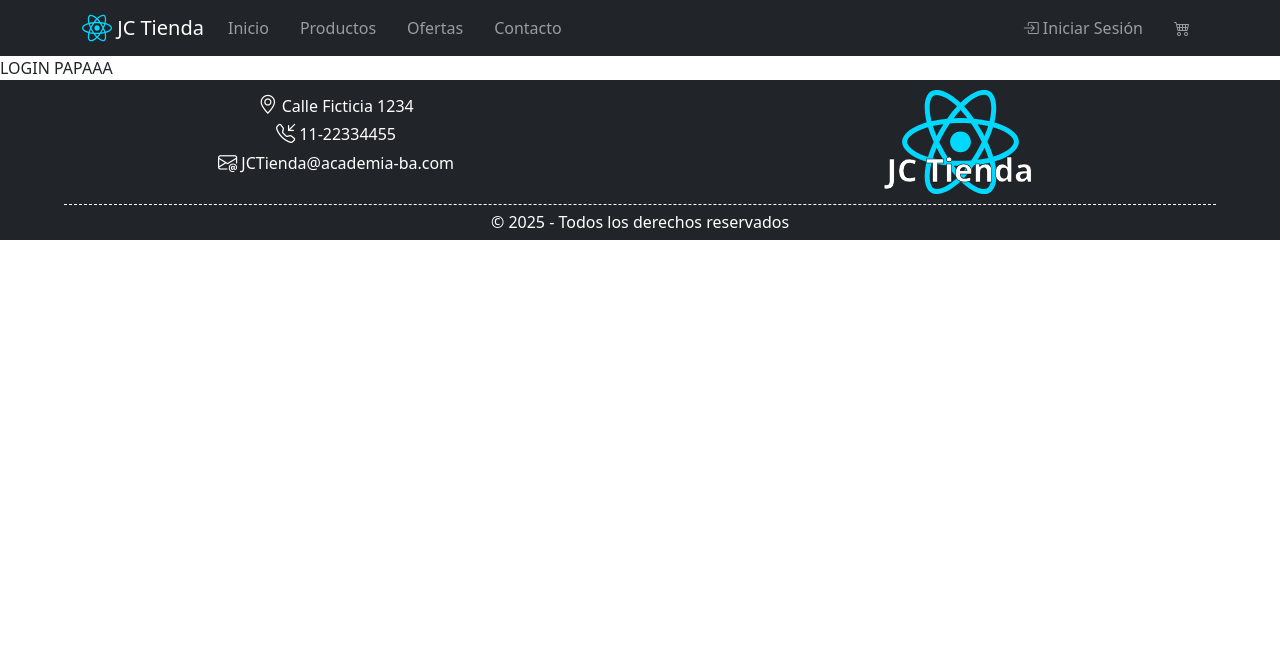
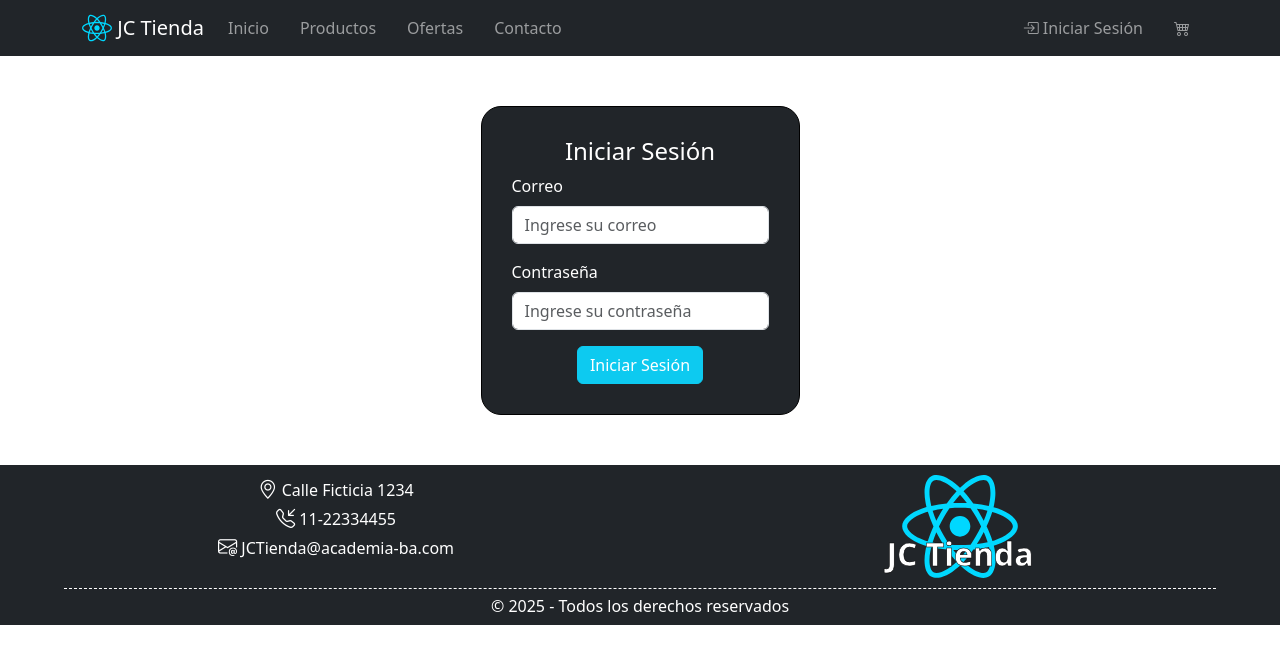
Before and after one commit to Julycen97/proyecto_final-JMC, a React (Vite) app in the folder proyecto_final-JMC/: page /login in a window 1280 px wide. Shown: the top 664 px of the page. Built offline with nearby package versions, Linux system fonts and the light colour scheme.

Commit message:
implementación de rutas protegidas, creacion de pagina administracion (sin contenido aun), armado de login en proceso

```diff
--- a/proyecto_final-JMC/package.json
+++ b/proyecto_final-JMC/package.json
@@ -14,7 +14,8 @@
     "react": "^19.1.0",
     "react-bootstrap": "^2.10.9",
     "react-dom": "^19.1.0",
-    "react-router-dom": "^7.5.3"
+    "react-router-dom": "^7.5.3",
+    "sweetalert2": "^11.21.0"
   },
   "devDependencies": {
     "@eslint/js": "^9.25.0",
--- a/proyecto_final-JMC/src/App.jsx
+++ b/proyecto_final-JMC/src/App.jsx
@@ -1,9 +1,11 @@
+import { BrowserRouter as Router, Routes, Route } from 'react-router-dom';
 import NavBar from "./components/header/NavBar";
-import { BrowserRouter as Router, Routes, Route } from 'react-router-dom';
 import Inicio from './pages/Inicio.jsx';
 import Productos from './pages/Productos.jsx';
 import Ofertas from './pages/Ofertas.jsx';
 import Contacto from './pages/Contacto.jsx';
+import RutaProtegida from "./components/wrapper/RutaProtegida";
+import Administracion from "./pages/Administracion.jsx";
 import Login from './pages/Login.jsx';
 import Carrito from './pages/Carrito.jsx';
 import Footer from "./components/footer/Footer.jsx";
@@ -21,6 +23,10 @@ function App() {
             <Route path="/productos" element={<Productos />} />
             <Route path="/ofertas" element={<Ofertas />} />
             <Route path="/contacto" element={<Contacto />} />
+            <Route path="/administracion" element={
+              <RutaProtegida>
+                <Administracion />
+              </RutaProtegida>} />
             <Route path="/login" element={<Login />} />
             <Route path="/carrito" element={<Carrito />} />
           </Routes>
--- a/proyecto_final-JMC/src/components/header/NavBar.jsx
+++ b/proyecto_final-JMC/src/components/header/NavBar.jsx
@@ -1,8 +1,15 @@
-import { Link } from 'react-router-dom'
+import { Link, useNavigate } from 'react-router-dom'
 import { Container, Nav, Navbar } from 'react-bootstrap';
 import './../../styles/components/header/NavBar.css'
 
 function NavBar() {
+    const navegador = useNavigate();
+    const isUser = sessionStorage.getItem("user") === "true";
+    const cerrarSesion = () => {
+        sessionStorage.removeItem("user");
+        navegador('/login');
+    }
+
     return (
         <Navbar expand="lg" bg="dark" data-bs-theme="dark">
             <Container>
@@ -24,10 +31,15 @@ function NavBar() {
                             <Nav.Link as={Link} to="/productos">Productos</Nav.Link>
                             <Nav.Link as={Link} to="/ofertas">Ofertas</Nav.Link>
                             <Nav.Link as={Link} to="/contacto">Contacto</Nav.Link>
+                            {isUser &&
+                                <Nav.Link as={Link} to="/administracion">Administración</Nav.Link>
+                            }
                         </div>
                         <div>
-                            {/* ver como lograr que, al iniciar sesion, cambie el logo y texto */}
-                            <Nav.Link as={Link} to="/login"><i className="bi bi-box-arrow-in-right"></i> Iniciar Sesión</Nav.Link>
+                            {isUser ?
+                                <Nav.Link as={Link} to="/login" onClick={cerrarSesion}><i className="bi bi-box-arrow-in-left"></i> Cerrar Sesion</Nav.Link> :
+                                <Nav.Link as={Link} to="/login"><i className="bi bi-box-arrow-in-right"></i> Iniciar Sesión</Nav.Link>
+                            }
                             <Nav.Link as={Link} to="/carrito"><i className="bi bi-cart4"></i></Nav.Link>
                         </div>
                     </Nav>
--- /dev/null
+++ b/proyecto_final-JMC/src/components/wrapper/RutaProtegida.jsx
@@ -0,0 +1,9 @@
+import { Navigate } from "react-router-dom";
+
+function RutaProtegida({ children }) {
+    const user = localStorage.getItem("user") === "true";
+
+    return user ? children : <Navigate to="/login" />
+}
+
+export default RutaProtegida;
--- /dev/null
+++ b/proyecto_final-JMC/src/pages/Administracion.jsx
@@ -0,0 +1,8 @@
+function Administracion() {
+
+    return (
+        <h1>Administracion</h1>
+    );
+}
+
+export default Administracion;
--- a/proyecto_final-JMC/src/pages/Carrito.jsx
+++ b/proyecto_final-JMC/src/pages/Carrito.jsx
@@ -1,19 +1,9 @@
 import { Table } from "react-bootstrap";
-
-function recuperarCarrito(){
-    return JSON.parse(sessionStorage.getItem("carrito"));
-}
-
-function carritoVacio(){
-    const carroVacio = [{
-    }]
-
-    return carroVacio;
-}
 
 function Carrito() {
 
-    const carrito =  recuperarCarrito() || carritoVacio();
+    const carrito = JSON.parse(sessionStorage.getItem("carrito")) || [];
+    const isUser = sessionStorage.getItem("user") === "true";
 
     return (
         <Table responsive="sm">
@@ -28,7 +18,7 @@ function Carrito() {
                 </tr>
             </thead>
             <tbody>
-                {
+                {isUser ?
                     carrito.map((prod) => {
                         return (
                             <tr key={prod.id}>
@@ -43,7 +33,10 @@ function Carrito() {
                                 </td>
                             </tr>
                         )
-                    })
+                    }):
+                    <tr>
+                        <td colSpan="6">Debe <a href="/login">iniciar sesión</a> para agregar productos al carrito</td>
+                    </tr>
                 }
             </tbody>
         </Table>
--- a/proyecto_final-JMC/src/pages/Login.jsx
+++ b/proyecto_final-JMC/src/pages/Login.jsx
@@ -1,9 +1,56 @@
-function Login(){
-    return(
-        <div>
-            LOGIN PAPAAA
+import { Form, Button } from 'react-bootstrap/';
+import { useNavigate } from 'react-router-dom';
+import { useState } from 'react';
+import Swal from 'sweetalert2';
+import "./../styles/pages/login/Login.css"
+
+function Login() {
+    const navegador = useNavigate();
+    const [email, setEmail] = useState('');
+    const [pass, setPass] = useState('');
+
+    const cargarUsuario = (email, pass) => {
+        if ((!!email && !!pass)) {
+            if ((email.includes("@") && email.includes(".com"))) {
+                sessionStorage.setItem("user", "true");
+                sessionStorage.setItem("email", email);
+
+                navegador('/administacion');
+            }
+            else {
+                Swal.fire({
+                    icon: "error",
+                    title: "Email Incorrecto",
+                    text: "Por favor verifique su correo"
+                });
+
+            }
+        }
+        else {
+            Swal.fire({
+                icon: "error",
+                title: "Campos Incompletos",
+                text: "Por favor complete todos los campos"
+            });
+        }
+    }
+
+    return (
+        <div className='loguearse'>
+            <h4>Iniciar Sesión</h4>
+            <Form>
+                <Form.Group className="mb-3" controlId="formGroupEmail">
+                    <Form.Label>Correo</Form.Label>
+                    <Form.Control type="email" placeholder="Ingrese su correo" value={email} onChange={(e) => setEmail(e.target.value)} />
+                </Form.Group>
+                <Form.Group className="mb-3" controlId="formGroupPassword">
+                    <Form.Label>Contraseña</Form.Label>
+                    <Form.Control type="password" placeholder="Ingrese su contraseña" value={pass} onChange={(e) => setPass(e.target.value)} />
+                </Form.Group>
+                <Button variant="info" className='btnIniciarSesion' onClick={() => cargarUsuario(email, pass)}>Iniciar Sesión</Button>
+            </Form>
         </div>
-    )
+    );
 }
 
 export default Login;
--- a/proyecto_final-JMC/src/pages/Productos.jsx
+++ b/proyecto_final-JMC/src/pages/Productos.jsx
@@ -1,16 +1,19 @@
 import SeccionTarjetas from "../components/products/SeccionTarjetas";
+import { useEffect, useState } from 'react';
+import { Spinner } from "react-bootstrap";
 import "./../styles/pages/products/Productos.css"
-import { useEffect, useState } from 'react';
 
 function Productos() {
     const [productos, setProductos] = useState([]);
     const [categorias, setCategorias] = useState([]);
+    const [cargando, setCargando] = useState(true);
 
     useEffect(() => {
         fetch('https://fakestoreapi.com/products?limit=19')
             .then((response) => response.json())
             .then((data) => {
                 setProductos(data);
+                setCargando(false);
             })
             .catch(error => console.log(error));
     }, []);
@@ -22,6 +25,25 @@ function Productos() {
         }
     }, [productos]);
 
+    if (cargando || productos.length === 0 || categorias.length === 0) {
+        return (
+            <div className="text-center spinnerCentral">
+                <Spinner animation="border"
+                    role="status"
+                    variant="info"
+                    style={
+                        {
+                            width: '15rem',
+                            height: '15rem',
+                            fontSize: '2rem'
+                        }}>
+                </Spinner>
+                <span>Cargando...</span>
+            </div>
+        );
+    }
+
+
     return (
         <div className="containerPrincipal">
             <div className="filtros">
@@ -30,7 +52,7 @@ function Productos() {
                     <ul>
                         {
                             categorias.map((cat) => {
-                                return(
+                                return (
                                     <li key={cat}>{cat}</li>
                                 )
                             })
--- /dev/null
+++ b/proyecto_final-JMC/src/styles/pages/login/Login.css
@@ -0,0 +1,37 @@
+.loguearse {
+    display: flex;
+    flex-direction: column;
+    justify-content: center;
+    align-items: center;
+    width: fit-content;
+    height: fit-content;
+    margin: auto;
+    margin-top: 50px;
+    margin-bottom: 50px;
+    padding: 30px;
+    border: 1px solid black;
+    border-radius: 20px;
+    color: white;
+    background-color: rgb(33, 37, 41);
+
+    > form{
+        display: flex;
+        flex-direction: column;
+        justify-content: center;
+        align-items: center;
+        width: 100%;
+        margin: 0;
+        padding: 0;
+    }
+
+    .btnIniciarSesion {
+        color: white;
+        transition: all 0.2s linear;
+    }
+
+    .btnIniciarSesion:hover {
+        color: black;
+        transform: scale(1.02);
+        box-shadow: -2px 2px 4px white;
+    }
+}
--- a/proyecto_final-JMC/src/styles/pages/products/Productos.css
+++ b/proyecto_final-JMC/src/styles/pages/products/Productos.css
@@ -38,3 +38,17 @@
         }
     }
 }
+
+.spinnerCentral{
+    width: 100%;
+    height: 20rem;
+    display: flex;
+    flex-direction: column;
+    justify-content: center;
+    align-items: center;
+
+    > span{
+        font-size: xx-large;
+        font-weight: bolder;
+    }
+}
```
Also changed, not shown: proyecto_final-JMC/src/components/products/Tarjeta.jsx (+19 -1 lines), 1 other file (tests, documents, lock files or other folders).
